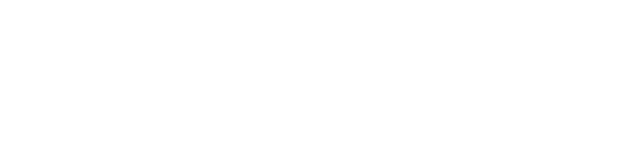
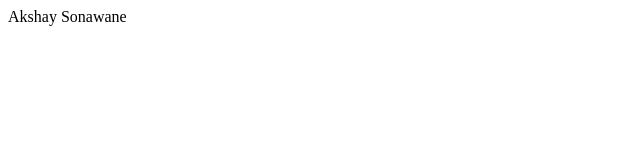
Before and after one commit to AkshaySonawaneIT/Baxture-Assingnment, a plain HTML site: page index.html in a window 1280 px wide. Shown: the whole page, without its empty margins (0-640 px from the left). Drawn offline with Linux system fonts and the light colour scheme.

Commit message:
new branch change

```diff
--- a/index.html
+++ b/index.html
@@ -6,6 +6,6 @@
     <title>Git tutorial</title>
 </head>
 <body>
-
+    Akshay Sonawane
 </body>
 </html>
```
